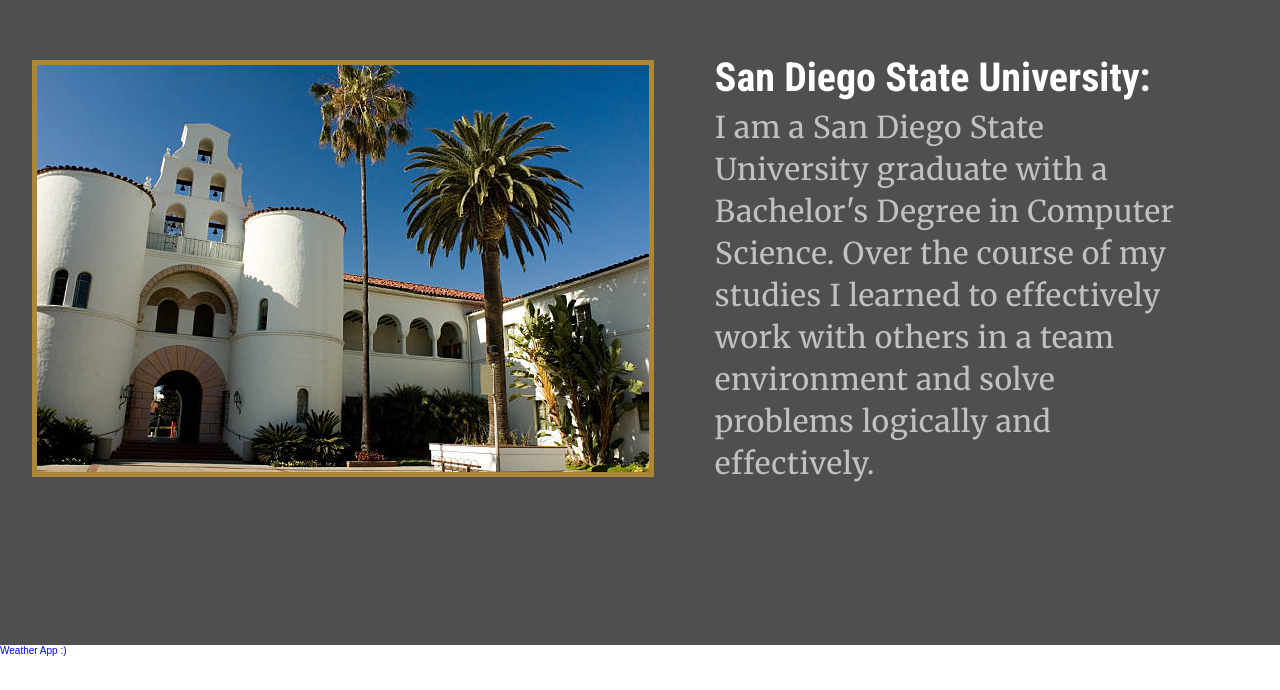
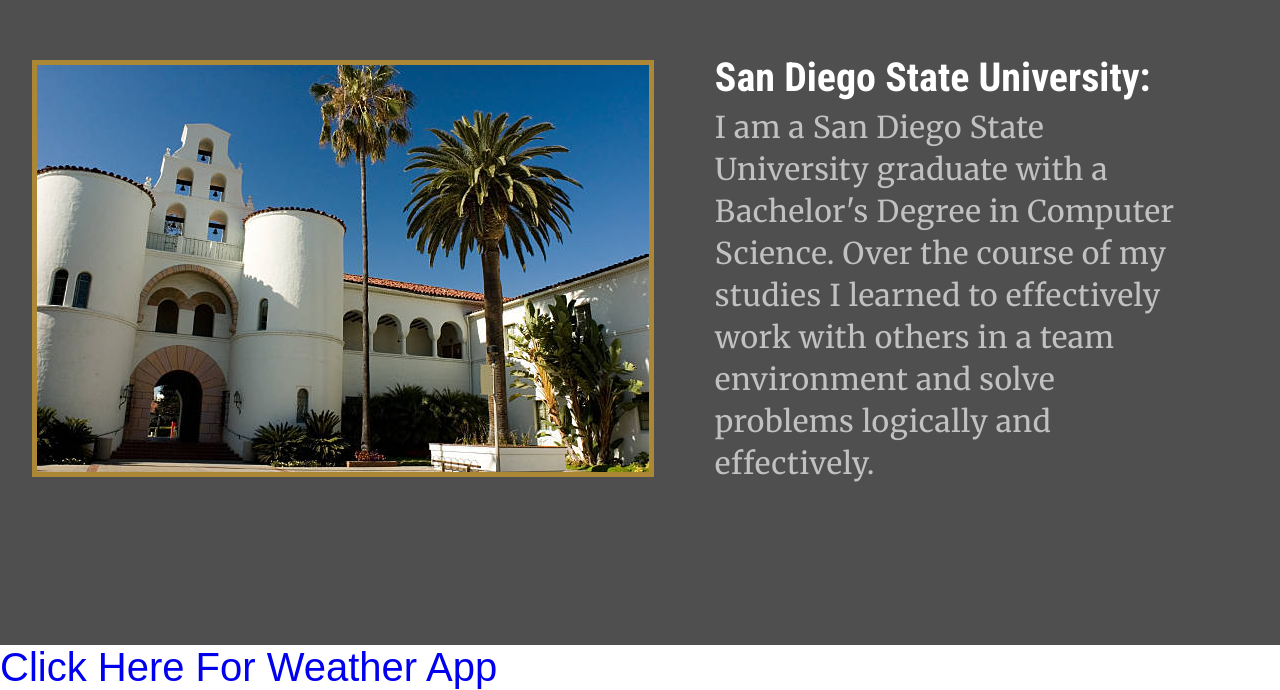
Before and after one commit to sam-saenz/sam-saenz.github.io, a plain HTML site: page index.html in a window 1280 px wide. Shown: the part 2134-2824 px from the top of the page. Before the commit the page ends 2790 px from the top, so only its background shows below. Drawn offline with Linux system fonts and the light colour scheme.

Commit message:
Added Test Access to WeatherApp
Can access weather app with link at the bottom of the page.

```diff
--- a/index.html
+++ b/index.html
@@ -93,9 +93,9 @@
     <!-- End Resume Section -->
 
     <!-- Project Section -->
-    <section class="projects">
+    <section id="projects">
         <div class="test">
-            <a href="indexWeather.html">Weather App :)</a>
+            <a href="indexWeather.html" class="test">Click Here For Weather App</a>
         </div>
     </section>
     <!-- End Project Section -->
--- a/style.css
+++ b/style.css
@@ -322,7 +322,7 @@ p{
 
 /* Start of Projects Section */
     #projects .test a{
-        font-size: 20rem;
+        font-size: 4rem;
     }
 /* End of Projects Section */
 
--- a/styleWeather.css
+++ b/styleWeather.css
@@ -32,7 +32,8 @@ body {
     align-items: center;
     height: 100vh;
     margin: 0;
-    background-image: url(./img/sd_background.jpg);
+    background-image: url(./img/weatherBG.jpg);
+    background-size: cover;
 }
 
 .box {
```
Also changed, not shown: img/weatherBG.jpg (added).
